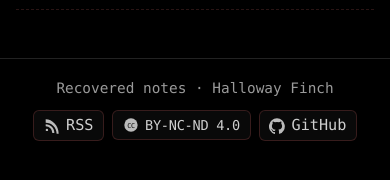
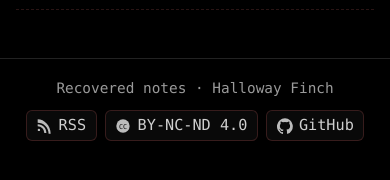
Before and after one commit to HallowayFinch/fincharchive.com, a Jekyll site: the page built from index.html, in a window 390 px wide. Shown: the part 457-637 px from the top of the page. Built offline with Jekyll 4.4.1, drawn with Linux system fonts in a browser that asks for light colours.

Commit message:
Update footer.html

```diff
--- a/_includes/footer.html
+++ b/_includes/footer.html
@@ -5,9 +5,9 @@
       <span>Recovered notes · Halloway Finch</span>
     </div>
 
-    <ul class="badges" aria-label="Archive links" role="list">
+    <ul class="badges" aria-label="Archive links">
       <!-- RSS -->
-      <li role="listitem">
+      <li>
         <a class="badge" href="{{ '/logs.xml' | relative_url }}" title="RSS feed for logs">
           <svg class="badge-icon" width="16" height="16" viewBox="0 0 24 24" aria-hidden="true">
             <path d="M6.18 17.82a1.82 1.82 0 1 1-3.64 0 1.82 1.82 0 0 1 3.64 0ZM2.54 9.46v3.05a9.95 9.95 0 0 1 9.95 9.95h3.05c0-7.2-5.8-13-13-13Zm0-5.41v3.07c9.05 0 16.39 7.34 16.39 16.39H22C22 11.66 12.34 2.05 2.54 2.05Z"/>
@@ -17,7 +17,7 @@
       </li>
 
       <!-- Creative Commons -->
-      <li role="listitem">
+      <li>
         <a class="badge badge-cc" href="https://creativecommons.org/licenses/by-nc-nd/4.0/" rel="noopener noreferrer" title="Creative Commons BY-NC-ND 4.0 license">
           <svg class="badge-icon" width="16" height="16" viewBox="0 0 24 24" aria-hidden="true">
             <circle cx="12" cy="12" r="10"></circle>
@@ -28,7 +28,7 @@
       </li>
 
       <!-- GitHub -->
-      <li role="listitem">
+      <li>
         <a class="badge" href="https://github.com/HallowayFinch/fincharchive.com" rel="noopener noreferrer" title="View repository on GitHub">
           <svg class="badge-icon" width="16" height="16" viewBox="0 0 24 24" aria-hidden="true">
             <path d="M12 .5a12 12 0 0 0-3.79 23.4c.6.11.82-.26.82-.58v-2.24c-3.34.73-4.04-1.61-4.04-1.61-.55-1.39-1.34-1.76-1.34-1.76-1.09-.75.08-.74.08-.74 1.2.08 1.83 1.23 1.83 1.23 1.07 1.82 2.8 1.29 3.49.99.11-.78.42-1.29.76-1.58-2.67-.3-5.48-1.33-5.48-5.93 0-1.31.47-2.38 1.24-3.22-.12-.3-.54-1.52.12-3.17 0 0 1.01-.32 3.3 1.23a11.5 11.5 0 0 1 6 0c2.29-1.55 3.3-1.23 3.3-1.23.66 1.65.24 2.87.12 3.17.77.84 1.24 1.91 1.24 3.22 0 4.61-2.82 5.62-5.5 5.92.43.38.81 1.12.81 2.26v3.35c0 .32.22.69.82.58A12 12 0 0 0 12 .5Z"/>
@@ -38,15 +38,4 @@
       </li>
     </ul>
   </div>
-
-  <style>
-    /* tighten just the CC badge on small screens */
-    @media (max-width: 500px) {
-      .badge-cc {
-        letter-spacing: -0.02em;
-        font-size: 0.85rem;
-        white-space: nowrap;
-      }
-    }
-  </style>
 </footer>
```
